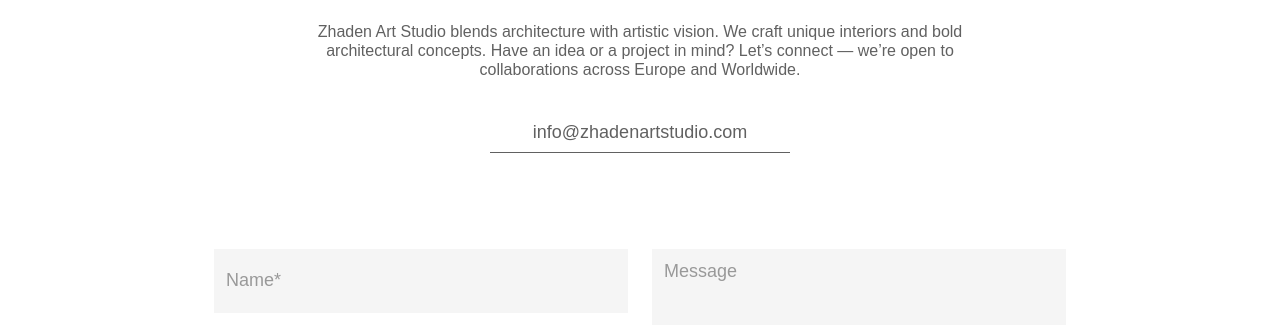
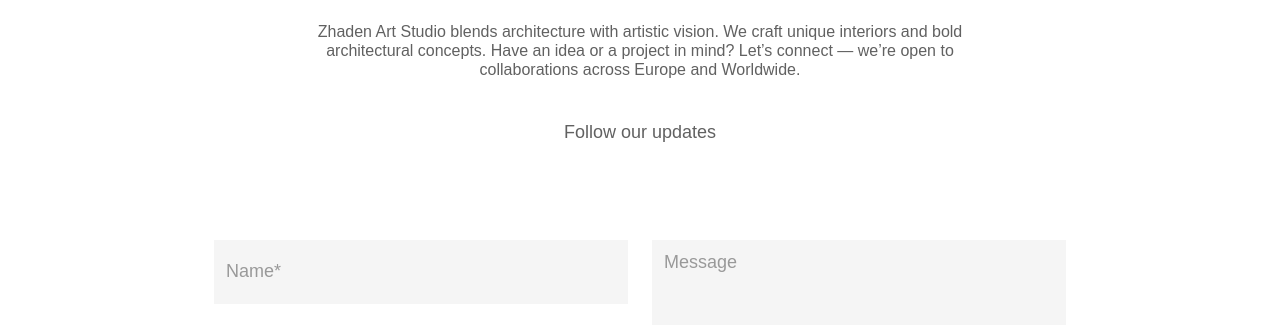
Before and after one commit to Yevhen-2012/zhaden-art-studio, a website: page contacts.html in a window 1280 px wide. Shown: the part 724-1049 px from the top of the page. Drawn offline with nearby package versions, Linux system fonts and the light colour scheme; a script that the page names is missing.

Commit message:
Refresh published styles and replace contact email

```diff
--- a/contacts.html
+++ b/contacts.html
@@ -9,7 +9,7 @@
   <meta content="Webflow" name="generator">
   <link href="css/normalize.css" rel="stylesheet" type="text/css">
   <link href="css/webflow.css" rel="stylesheet" type="text/css">
-  <link href="css/sarny-history-museum.webflow.css" rel="stylesheet" type="text/css">
+  <link href="css/sarny-history-museum.webflow.css?v=2" rel="stylesheet" type="text/css">
   <style>@media (min-width:992px) {html.w-mod-js:not(.w-mod-ix) [data-w-id="7c90dde2-ca7c-04e5-97c4-561449711fad"] {background-color:rgb(255,255,255);color:rgb(97,97,97);}}</style>
   <link href="https://fonts.googleapis.com" rel="preconnect">
   <link href="https://fonts.gstatic.com" rel="preconnect" crossorigin="anonymous">
@@ -103,10 +103,7 @@
             <div class="content">
               <h1 class="h-3-contacts">Contact</h1>
               <p class="paragraph-secondary text-align-center">Zhaden Art Studio blends architecture with artistic vision. We craft unique interiors and bold architectural concepts. Have an idea or a project in mind? Let’s connect — we’re open to collaborations across Europe and Worldwide.</p>
-              <a href="mailto:info@zhadenartstudio.com" class="conacts_link margin-s w-inline-block">
-                <div class="button-text-contacts margin-xxxs">info@zhadenartstudio.com<br></div>
-                <div class="link-line-contacts"></div>
-              </a>
+              <p class="contact-updates margin-s">Follow our updates</p>
             </div>
             <div class="section_form-form w-form">
               <form data-contact-form="" action="#" id="email-form" name="email-form" data-name="Email Form" method="post" class="contacts_form-form margin-s" data-wf-page-id="685aeded7ecf3c24a2863118" data-wf-element-id="7c90dde2-ca7c-04e5-97c4-561449711fa7"><input class="section-form_text-field contacts_form-background w-node-_7c90dde2-ca7c-04e5-97c4-561449711fa8-a2863118 w-input" maxlength="256" name="name" data-name="Name" placeholder="Name*" type="text" id="name" required=""><input class="section-form_text-field contacts_form-background w-node-_7c90dde2-ca7c-04e5-97c4-561449711fa9-a2863118 w-input" maxlength="256" name="email" data-name="Email" placeholder="Email*" type="email" id="email" required=""><input class="section-form_text-field--phone contacts_form-background w-node-_7c90dde2-ca7c-04e5-97c4-561449711faa-a2863118 w-input" maxlength="256" name="field" data-name="Field" placeholder="Phone number*" type="tel" id="field" required=""><textarea placeholder="Message" maxlength="5000" id="field-2" name="field-2" data-name="Field 2" class="section-form_text-area contacts_form-background w-node-_7c90dde2-ca7c-04e5-97c4-561449711fab-a2863118 w-input"></textarea>
--- a/css/sarny-history-museum.webflow.css
+++ b/css/sarny-history-museum.webflow.css
@@ -954,21 +954,10 @@
   display: flex;
 }
 
-.conacts_link {
-  color: var(--grey-color);
-  text-decoration: none;
-}
-
-.button-text-contacts {
+.contact-updates {
+  margin-top: 0;
   font-size: 18px;
-}
-
-.link-line-contacts {
-  background-color: var(--grey-color);
-  width: 140%;
-  height: 1px;
-  position: relative;
-  left: -20%;
+  text-align: center;
 }
 
 .h-3-contacts {
@@ -1766,11 +1755,6 @@
     padding-right: 0;
   }
 
-  .link-line-contacts {
-    width: 100%;
-    left: auto;
-  }
-
   .contacts_form-form {
     padding-left: 0;
     padding-right: 0;
```
Also changed, not shown: architecture.html (+1 -1 lines), art-gallery.html (+1 -1 lines), index.html (+1 -1 lines), interior-design.html (+1 -1 lines), portfolio.html (+1 -1 lines), team.html (+1 -1 lines).
